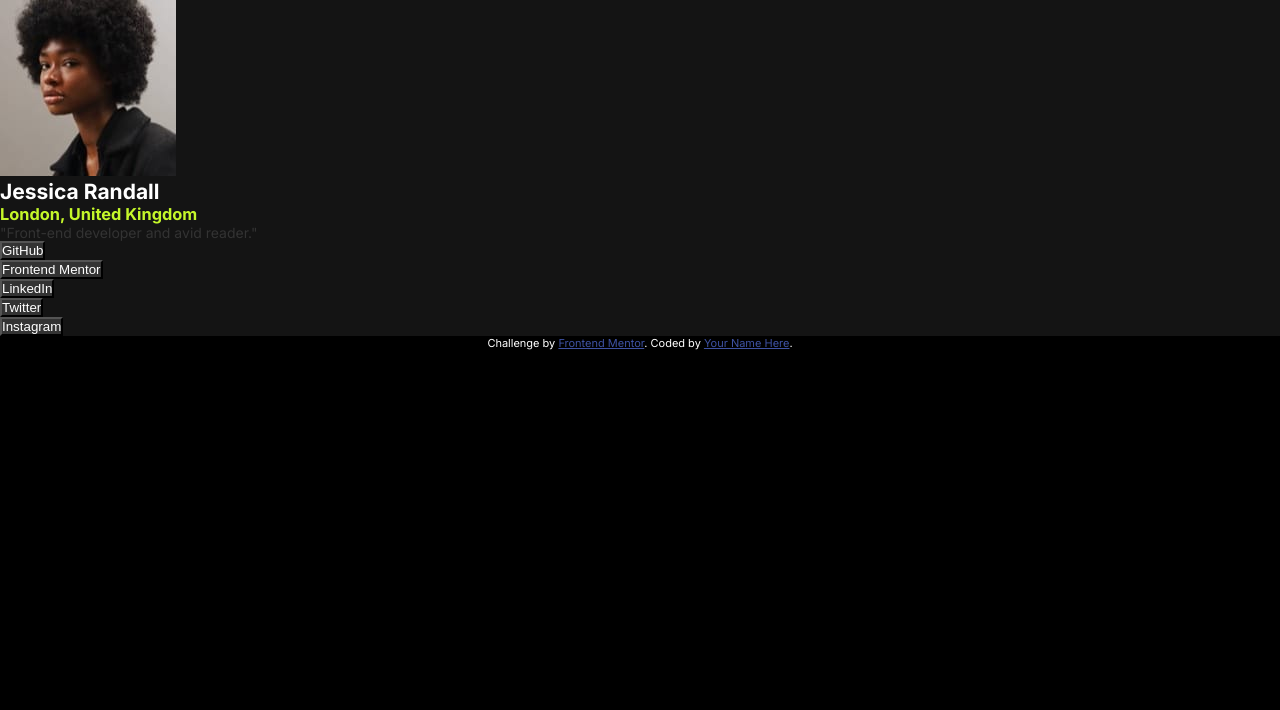
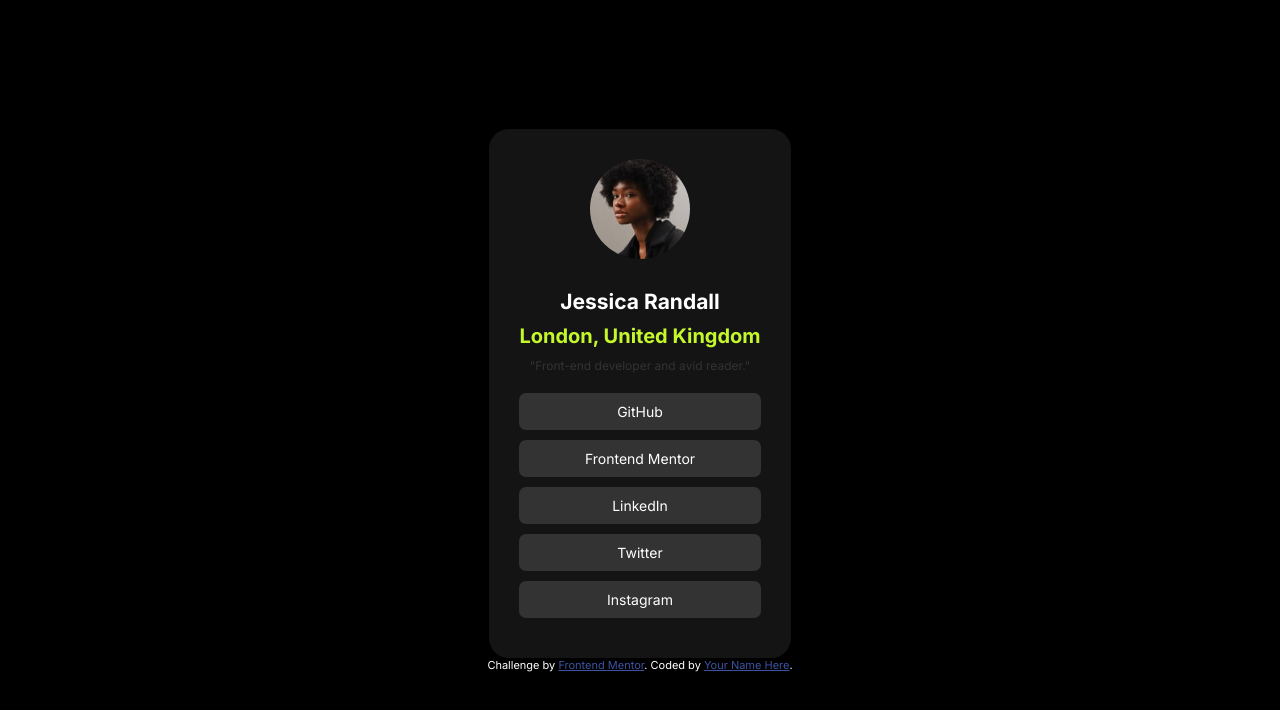
Before and after one commit to Joeweath/FM-social-links-profile, a plain HTML site: page index.html in a window 1280 px wide. Drawn offline with Linux system fonts and the light colour scheme.

Commit message:
style social links card

```diff
--- a/index.html
+++ b/index.html
@@ -19,21 +19,24 @@
 </head>
 <body>
   <div id="content">
-    <img src="/assets/images/avatar-jessica.jpeg" alt="Jessica Randall" />
+    <div id="card">
+      <img src="/assets/images/avatar-jessica.jpeg" alt="Jessica Randall" id="img" />
       <h2>Jessica Randall</h2>
       <h3>London, United Kingdom</h3>
       <p>"Front-end developer and avid reader."</p>
 
       <div id="links">
-    <button>GitHub</button>
-    <button> Frontend Mentor</button>
-    <button>LinkedIn</button>
-    <button>Twitter</button>
-    <button>Instagram</button>
+      <ul>
+        <li>GitHub</li>
+        <li> Frontend Mentor</li>
+        <li>LinkedIn</li>
+        <li>Twitter</li>
+        <li>Instagram</li>
+      </ul>
     </div>
 
     </div>
-
+  </div>
   <footer>
     <div class="attribution">
     Challenge by <a href="https://www.frontendmentor.io?ref=challenge" target="_blank">Frontend Mentor</a>.
--- a/styles.css
+++ b/styles.css
@@ -9,24 +9,45 @@ body{
     background-color: black;
     font-family: "Inter", sans-serif;
     font-size: 14px;
-    display: flex;
     height: 100vh;
     width: 100vw;
-    flex-direction: column;
+    place-content: center;
 
 }
 
 #content {
+    display: flex;
+    flex-direction: column;
+    align-items: center;
+}
+
+#card {
     background-color:hsl(0, 0%, 8%);
-    justify-self: center;
+    border-radius: 20px;
+    width: fit-content;
+    padding: 30px;
+    display: flex ;
+    flex-direction: column;
+    align-items: center;
+}
+
+
+h2 {
+    color: hsl(0, 0%, 100%);
+    margin: 10px 0;
 }
 
 h3{
-    color: hsl(75, 94%, 57%)
+    color: hsl(75, 94%, 57%);
+    font-weight: 700;
+    font-size: 20px;
 }
-
 p {
     color: hsl(0, 0%, 20%);
+    font-size: 12px;
+    margin: 10px 0;
+    text-align: center;
+
 }
 
 button {
@@ -35,6 +56,28 @@ button {
     color: hsl(0, 0%, 100%);
 }
 
-image {
-    border-radius: 80%;
+#img {
+    width: 100px;
+    height: 100px;
+    border-radius: 50%;
+    margin-bottom: 20px;
 }
+
+#links {
+    width: 100%
+
+}
+li {
+    list-style: none;
+    background-color: hsl(0, 0%, 20%);
+    padding: 10px;
+    margin: 10px 0;
+    border-radius: 7px;
+    width: 100%;
+    text-align: center;
+}
+
+li:hover {
+    background-color: hsl(75, 94%, 57%);
+    cursor: pointer;
+}
```
Lines whose indentation alone changed are shown as unchanged.
